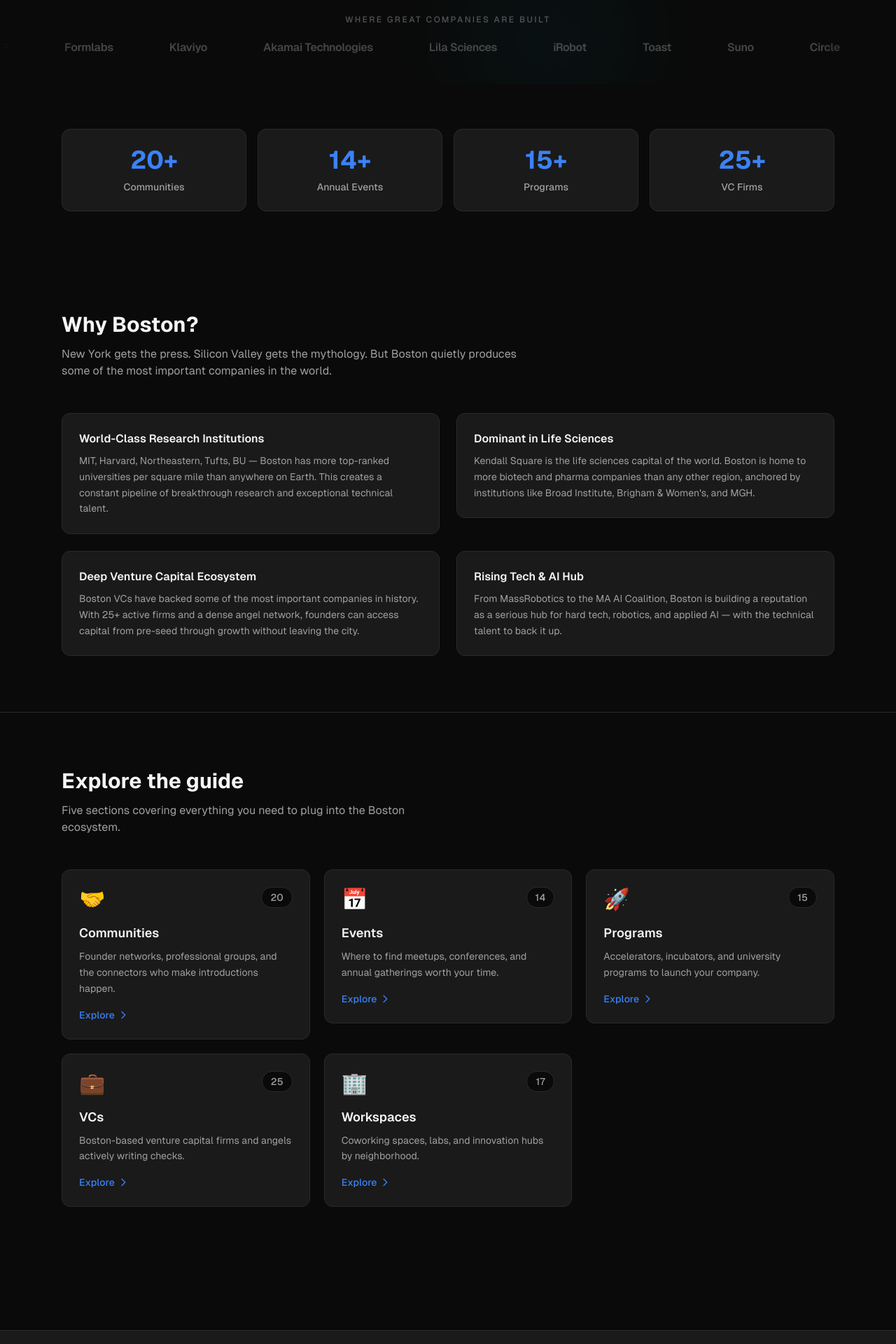
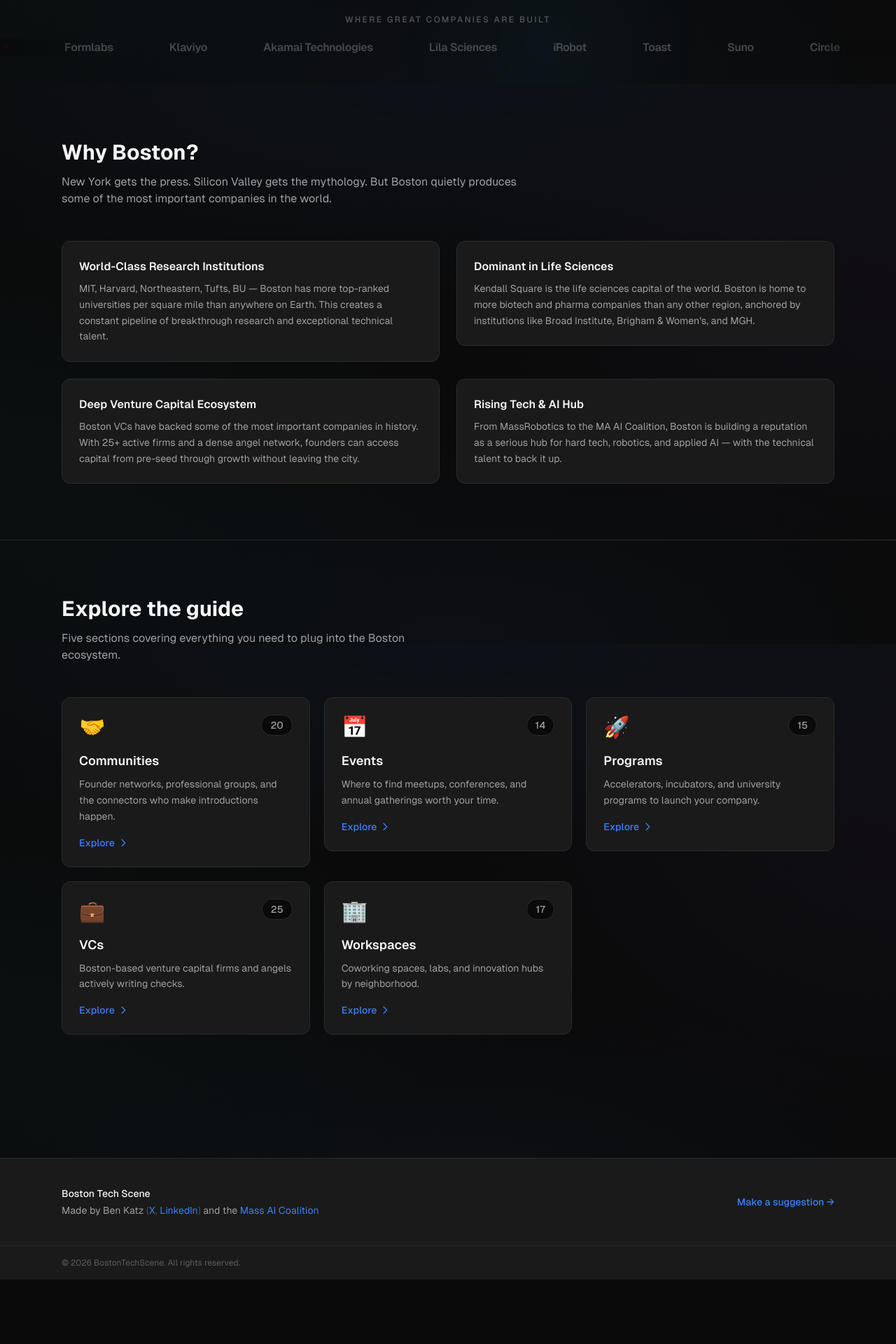
Before and after one commit to bkatz3/BostonTechScene, a Next.js app: page / in a window 1280 px wide. Shown: the part 680-2600 px from the top of the page at 70% size. After the commit the page ends 2508 px from the top, so only its background shows below. Built offline with nearby package versions, Linux system fonts and the light colour scheme.

Commit message:
minor style changes (gradiants) and CTA updates

```diff
--- a/app/globals.css
+++ b/app/globals.css
@@ -13,7 +13,13 @@
 
 body {
   color: var(--foreground);
-  background: var(--background);
+  background:
+    radial-gradient(ellipse 80% 40% at 50% 0%, rgba(59, 130, 246, 0.06) 0%, transparent 100%),
+    radial-gradient(ellipse 50% 60% at 100% 30%, rgba(139, 92, 246, 0.04) 0%, transparent 100%),
+    radial-gradient(ellipse 50% 50% at 0% 70%, rgba(6, 182, 212, 0.03) 0%, transparent 100%),
+    radial-gradient(ellipse 60% 40% at 50% 100%, rgba(59, 130, 246, 0.04) 0%, transparent 100%),
+    #0a0a0a;
+  background-attachment: fixed;
   font-family: var(--font-geist-sans), Arial, Helvetica, sans-serif;
 }
 
--- a/app/page.tsx
+++ b/app/page.tsx
@@ -83,8 +83,8 @@ export default function Home() {
             </FadeIn>
             <FadeIn delay={200}>
               <p className="text-lg sm:text-xl text-text-secondary mb-10 max-w-2xl mx-auto leading-relaxed">
-                Boston is one of the world&apos;s great startup cities. This is the curated, no-fluff resource to help
-                you tap into its communities, capital, programs, and spaces.
+                The curated, no-fluff resource to help
+                you tap into its communities, capital, programs, and more.
               </p>
             </FadeIn>
             <FadeIn delay={300}>
@@ -96,9 +96,7 @@ export default function Home() {
                   Explore the ecosystem
                 </a>
                 <a
-                  href="https://github.com"
-                  target="_blank"
-                  rel="noopener noreferrer"
+                  href="mailto:ben@hybrd.app"
                   className="px-6 py-3 rounded-xl bg-surface border border-[#2a2a2a] text-text-primary font-semibold hover:border-accent/40 transition-colors"
                 >
                   Contribute a resource
@@ -110,19 +108,6 @@ export default function Home() {
         <CompanyCarousel />
       </section>
 
-      {/* Stats */}
-      <section className="py-16">
-        <div className="max-w-6xl mx-auto px-4 sm:px-6">
-          <FadeIn>
-            <div className="grid grid-cols-2 md:grid-cols-4 gap-4">
-              <StatCard value={communities.length} label="Communities" />
-              <StatCard value={annualEvents.length} label="Annual Events" />
-              <StatCard value={programs.length} label="Programs" />
-              <StatCard value={vcFirms.length} label="VC Firms" />
-            </div>
-          </FadeIn>
-        </div>
-      </section>
 
       {/* Why Boston */}
       <section className="py-20">
--- a/components/Footer.tsx
+++ b/components/Footer.tsx
@@ -8,15 +8,26 @@ export default function Footer() {
           <div className="text-text-secondary text-sm text-center md:text-left">
             <p className="font-medium text-text-primary mb-1">Boston Tech Scene</p>
             <p>
-              Made by{" "}
+              Made by Ben Katz{" "}
+              <span className="text-text-secondary/40">(</span>
+              <a
+                href="https://twitter.com/benlkatz"
+                target="_blank"
+                rel="noopener noreferrer"
+                className="text-accent hover:underline"
+              >
+                X
+              </a>
+              <span className="text-text-secondary/40">, </span>
               <a
                 href="https://www.linkedin.com/in/benjaminlkatz/"
                 target="_blank"
                 rel="noopener noreferrer"
                 className="text-accent hover:underline"
               >
-                Ben Katz
-              </a>{" "}
+                LinkedIn
+              </a>
+              <span className="text-text-secondary/40">)</span>{" "}
               and the{" "}
               <a
                 href="https://massaicoalition.com/"
@@ -30,12 +41,12 @@ export default function Footer() {
           </div>
           <div className="flex items-center gap-6 text-sm text-text-secondary">
             <a
-              href="https://github.com"
+              href="mailto:ben@hybrd.app"
               target="_blank"
               rel="noopener noreferrer"
               className="text-accent hover:underline font-medium"
             >
-              Contribute →
+              Make a suggestion →
             </a>
           </div>
         </div>
--- a/components/Nav.tsx
+++ b/components/Nav.tsx
@@ -48,7 +48,7 @@ export default function Nav() {
           {/* Contribute button + hamburger */}
           <div className="flex items-center gap-3">
             <a
-              href="https://github.com"
+              href="mailto:ben@hybrd.app"
               target="_blank"
               rel="noopener noreferrer"
               className="hidden md:inline-flex items-center gap-2 px-4 py-2 rounded-lg bg-accent text-white text-sm font-medium hover:bg-blue-500 transition-colors"
@@ -91,7 +91,7 @@ export default function Nav() {
               </Link>
             ))}
             <a
-              href="https://github.com"
+              href="mailto:ben@hybrd.app"
               target="_blank"
               rel="noopener noreferrer"
               className="block mt-3 px-3 py-2.5 rounded-lg bg-accent text-white text-sm font-medium text-center hover:bg-blue-500 transition-colors"
```
